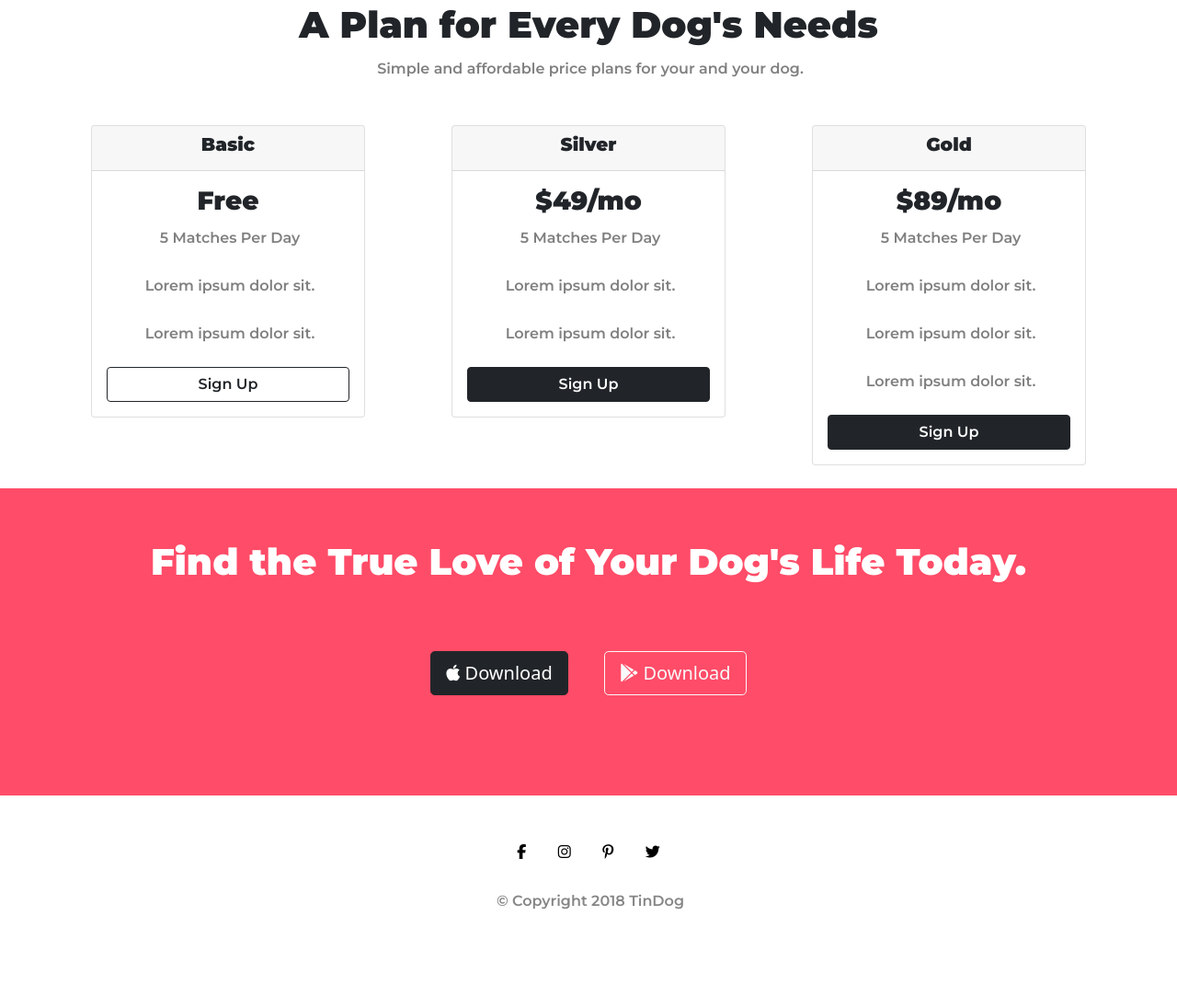
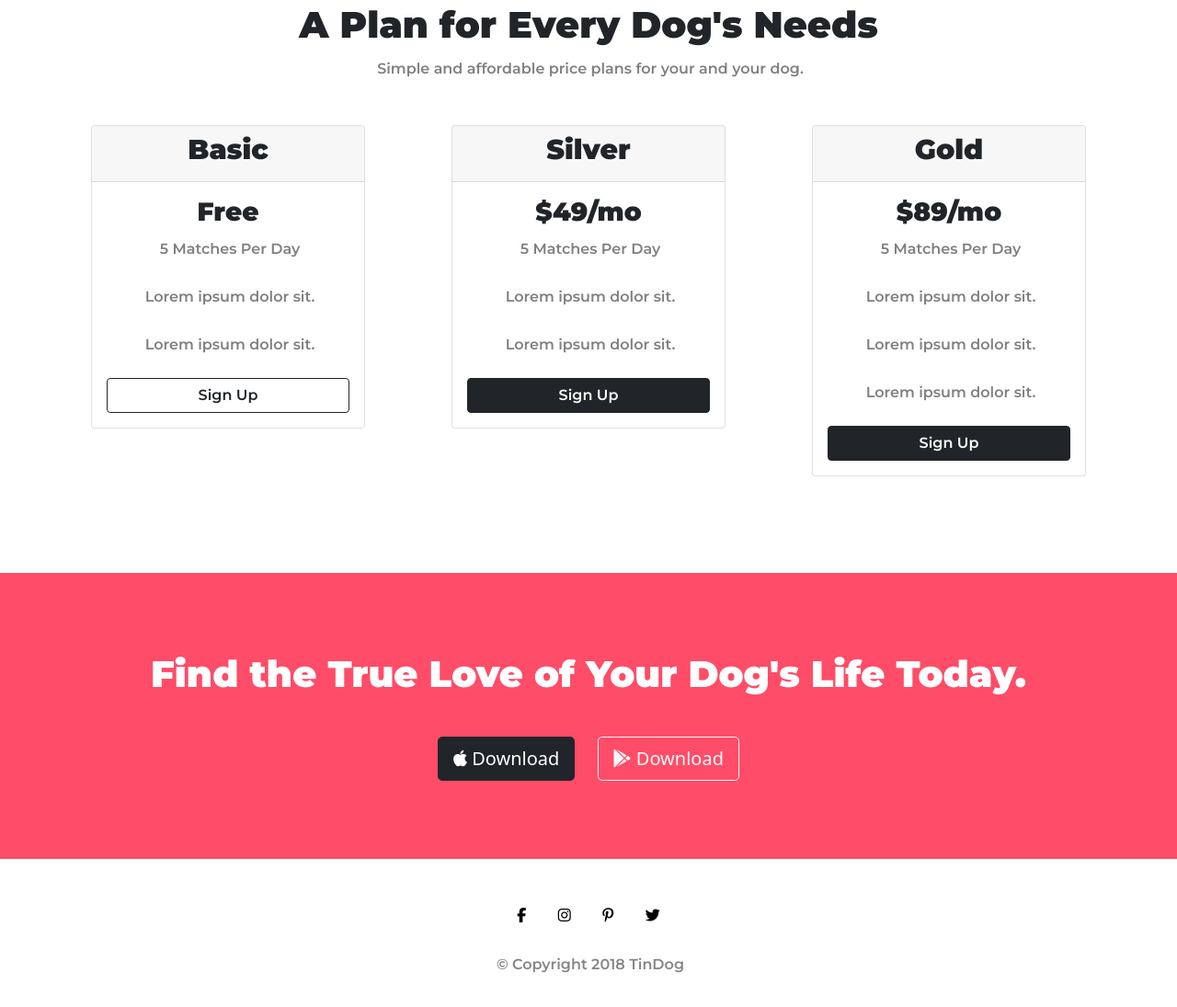
Before and after one commit to hardik2226/TinDog, a plain HTML site: page index.html in a window 1280 px wide. Shown: the part 1597-2692 px from the top of the page at 92% size. Before the commit the page ends 2623 px from the top, so only its background shows below. Drawn offline with nearby package versions, Linux system fonts and the light colour scheme.

Commit message:
Re Commit

```diff
--- a/index.html
+++ b/index.html
@@ -193,9 +193,11 @@
     <!-- ------------------------Call To Action------------------------ -->
     <section id="cta">
         <h3>Find the True Love of Your Dog's Life Today.</h3>
-        <button class="btn btn-lg btn-dark download-button"><i class="fab fa-apple"></i> Download</button>
-        <button class="btn btn-lg btn-outline-light download-button`"><i class="fab fa-google-play"></i>
+        <div class="btn-div">
+            <button class="btn btn-lg btn-dark download-button"><i class="fab fa-apple"></i> Download</button>
+            <button class="btn btn-lg btn-outline-light download-button"><i class="fab fa-google-play"></i>
             Download</button>
+        </div>
     </section>
 
     <!-- ------------------------footer------------------------ -->
--- a/style.css
+++ b/style.css
@@ -42,7 +42,7 @@
     display: none;
 }
 
-.download-button {
+#title .download-button {
     margin: 5% 3% 5% 0%;
 }
 
@@ -147,7 +147,8 @@ p {
     margin: auto;
     text-align: center;
     padding-top: 70px;
-    font-family: "montserrat"
+    font-family: "montserrat";
+    margin-bottom: 80px;
 }
 
 #pricing h1 {
@@ -163,6 +164,7 @@ p {
 }
 
 .card h5 {
+    font-size: 30px;
     font-weight: 700;
 }
 
@@ -176,16 +178,25 @@ p {
 
 #cta {
     background-color: #ff4c68;
-    padding: 50px;
     text-align: center;
 }
 
 #cta h3 {
     font-family: "montserrat";
     color: white;
+    padding-top: 80px;
     font-size: 2.5rem;
     line-height: 1.5;
     font-weight: 900;
+}
+
+.btn-div {
+    padding-top: 20px;
+    padding-bottom: 80px;
+}
+
+#cta .download-button {
+    margin: 10px 10px 5px 10px;
 }
 
 #footer {
@@ -230,7 +241,8 @@ p {
     }
     .rotate-img {
         transform: rotate(0);
-        position: static;
+        position: initial;
+        padding-top: 15px;
     }
     #features {
         position: static;
```
